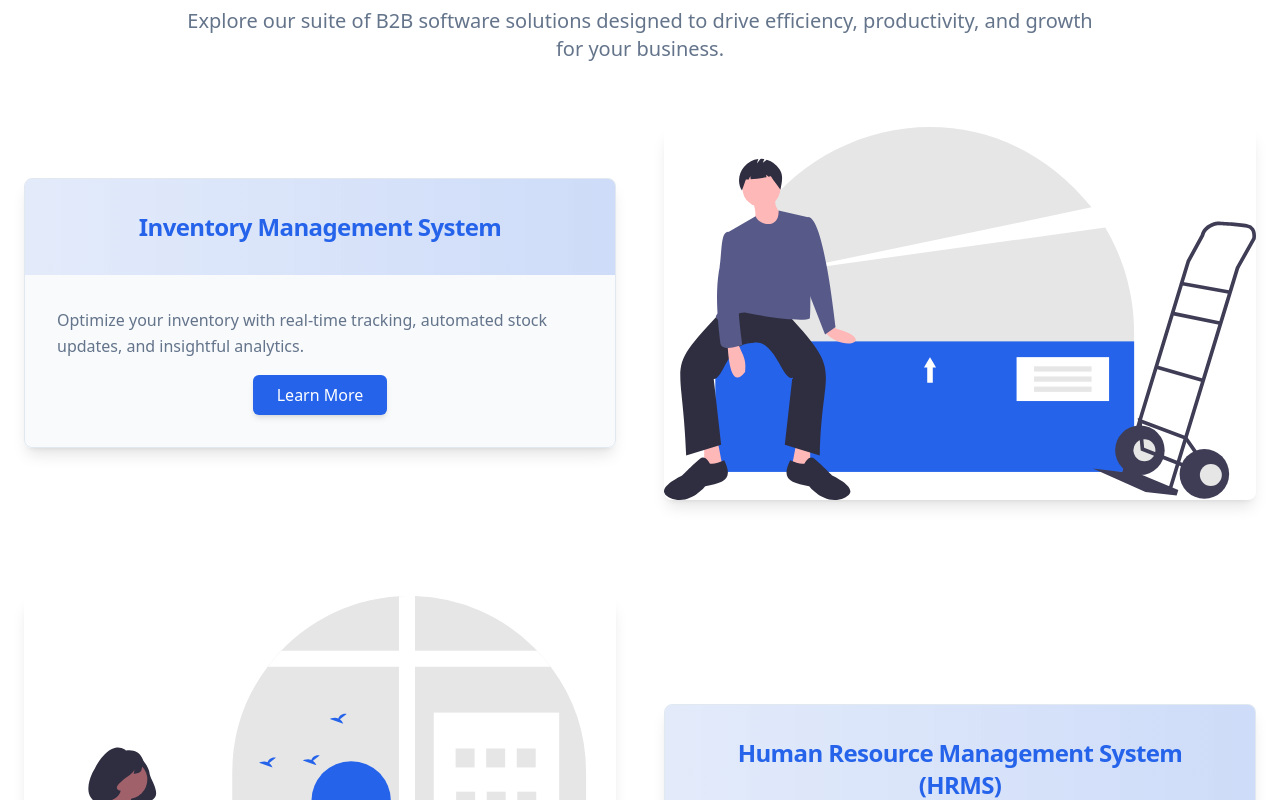
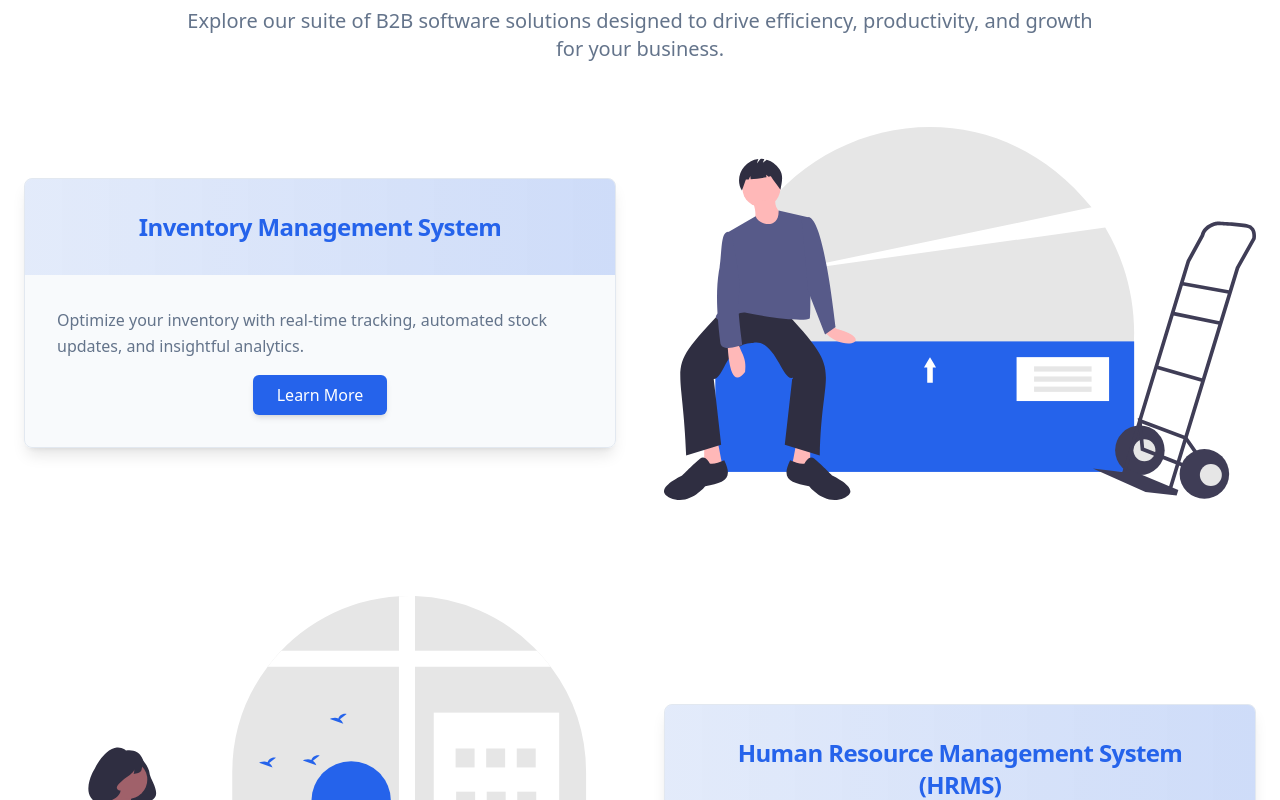
Before and after one commit to Karthik-beta/Landing_Page, a React (Vite) app in the folder client/: page / in a window 1280 px wide. Shown: the part 2020-2820 px from the top of the page. Built offline with nearby package versions, Linux system fonts and the light colour scheme.

Commit message:
Update Products.tsx

```diff
--- a/client/src/components/Products.tsx
+++ b/client/src/components/Products.tsx
@@ -59,7 +59,7 @@
               <img
                 src={illustration}
                 alt={`${title} illustration`}
-                className="w-full h-auto rounded-lg shadow-lg transform hover:scale-105 transition-transform duration-300"
+                className="w-full h-auto"
               />
             </div>
 
```
